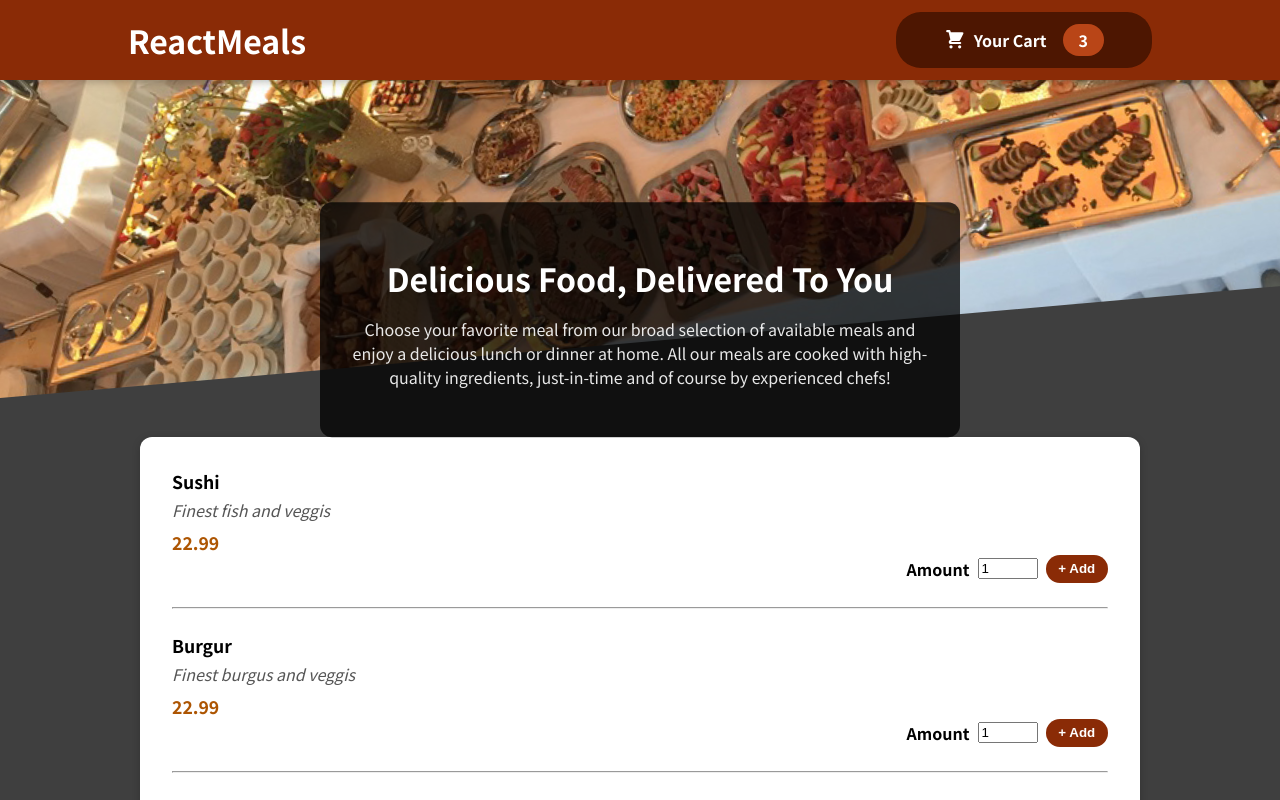
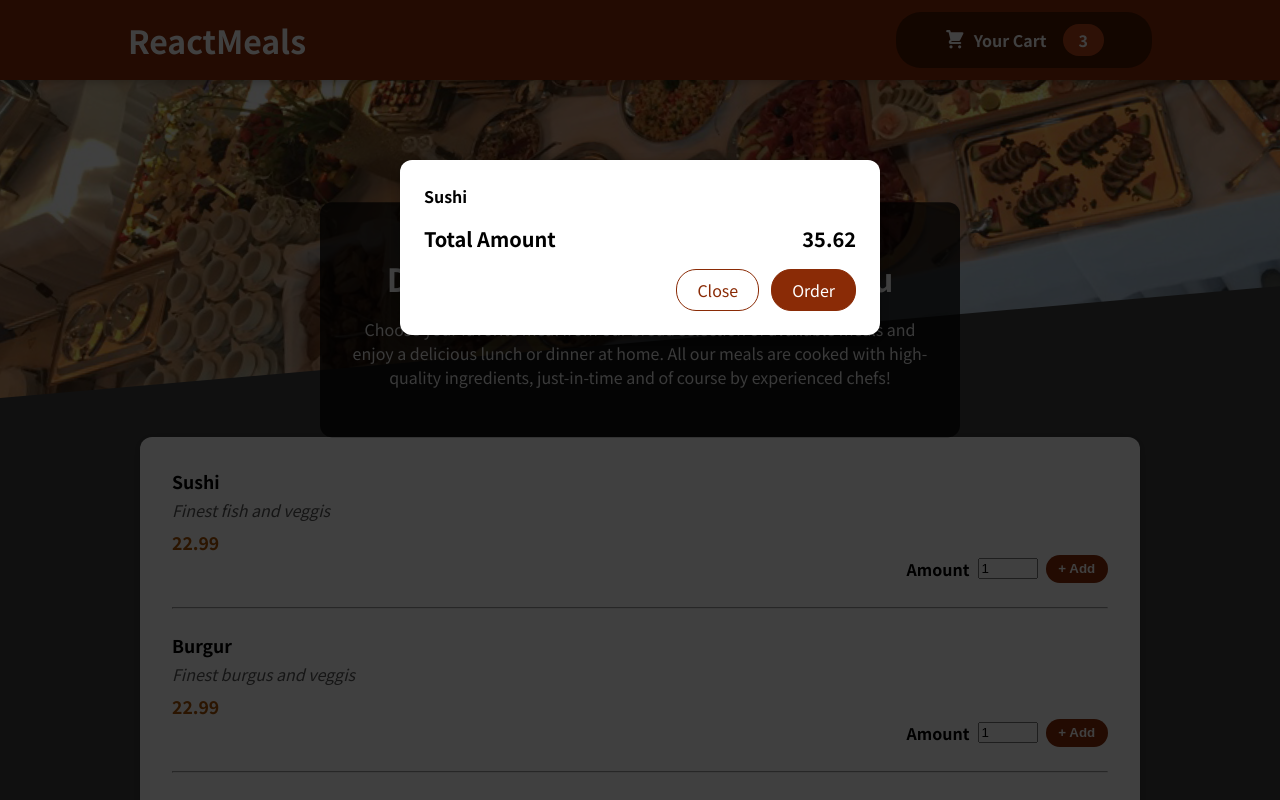
Before and after one commit to KunalSingh2001/01-starting-project, a React (Create React App) app: page / in a window 1280 px wide. Shown: the top 800 px of the page. Built offline with nearby package versions, Linux system fonts and the light colour scheme.

Commit message:
Applying the popup

```diff
--- a/public/index.html
+++ b/public/index.html
@@ -29,6 +29,7 @@
   <body>
     <noscript>You need to enable JavaScript to run this app.</noscript>
     <div id="root"></div>
+    <div id="overlays"></div>
     <!--
       This HTML file is a template.
       If you open it directly in the browser, you will see an empty page.
--- a/src/App.js
+++ b/src/App.js
@@ -1,11 +1,12 @@
 import React, {Fragment} from "react";
 import Header from "./components/Layout/Header";
+import PopupCart from "./components/Outer/PopupCart";
 
 function App() {
   return (
     <Fragment>
         <Header/>
-
+        <PopupCart/>
     </Fragment>
   );
 }
--- /dev/null
+++ b/src/components/Outer/PopupCart.js
@@ -0,0 +1,32 @@
+import React from "react";
+import classes from "./PopupCart.module.css";
+import ReactDOM from "react-dom";
+
+function PopupCart() {
+  const backdrop = (
+    <div className={classes["backdrop"]}></div>
+  );
+
+  const modal = (
+    <div className={classes["modal"]}>
+      <header>Sushi</header>
+      <div className={classes["content"]}>
+        <span>Total Amount</span>
+        <span>35.62</span>
+      </div>
+      <div className={classes["actions"]}>
+        <button className={classes["close"]}>Close</button>
+        <button className={classes["order"]}>Order</button>
+      </div>
+    </div>
+  );
+
+  return (
+    <>
+      {ReactDOM.createPortal(backdrop, document.getElementById("overlays"))}
+      {ReactDOM.createPortal(modal, document.getElementById("overlays"))}
+    </>
+  );
+}
+
+export default PopupCart;
--- /dev/null
+++ b/src/components/Outer/PopupCart.module.css
@@ -0,0 +1,65 @@
+/* Backdrop */
+.backdrop {
+  position: fixed;
+  top: 0;
+  left: 0;
+  width: 100%;
+  height: 100%;
+  background: rgba(0, 0, 0, 0.75);
+  z-index: 10;
+}
+
+/* Modal Box */
+.modal {
+  position: fixed;
+  top: 20vh;
+  left: 50%;
+  transform: translateX(-50%);
+  width: 90%;
+  max-width: 30rem;
+  background: white;
+  border-radius: 12px;
+  padding: 1.5rem;
+  box-shadow: 0 2px 8px rgba(0, 0, 0, 0.25);
+  z-index: 100;
+}
+
+/* Header */
+.modal header {
+  font-size: 1rem;
+  font-weight: bold;
+  margin-bottom: 1rem;
+}
+
+/* Content */
+.modal .content {
+  font-size: 1.25rem;
+  font-weight: bold;
+  display: flex;
+  justify-content: space-between;
+  margin: 1rem 0;
+}
+
+.modal .actions {
+  display: flex;
+  justify-content: flex-end;
+  gap: 0.75rem;
+}
+
+.modal button {
+  font: inherit;
+  padding: 0.5rem 1.25rem;
+  border-radius: 20px;
+  border: 1px solid #8a2b06;
+  cursor: pointer;
+}
+
+.modal button.close {
+  background: white;
+  color: #8a2b06;
+}
+
+.modal button.order {
+  background: #8a2b06;
+  color: white;
+}
```
